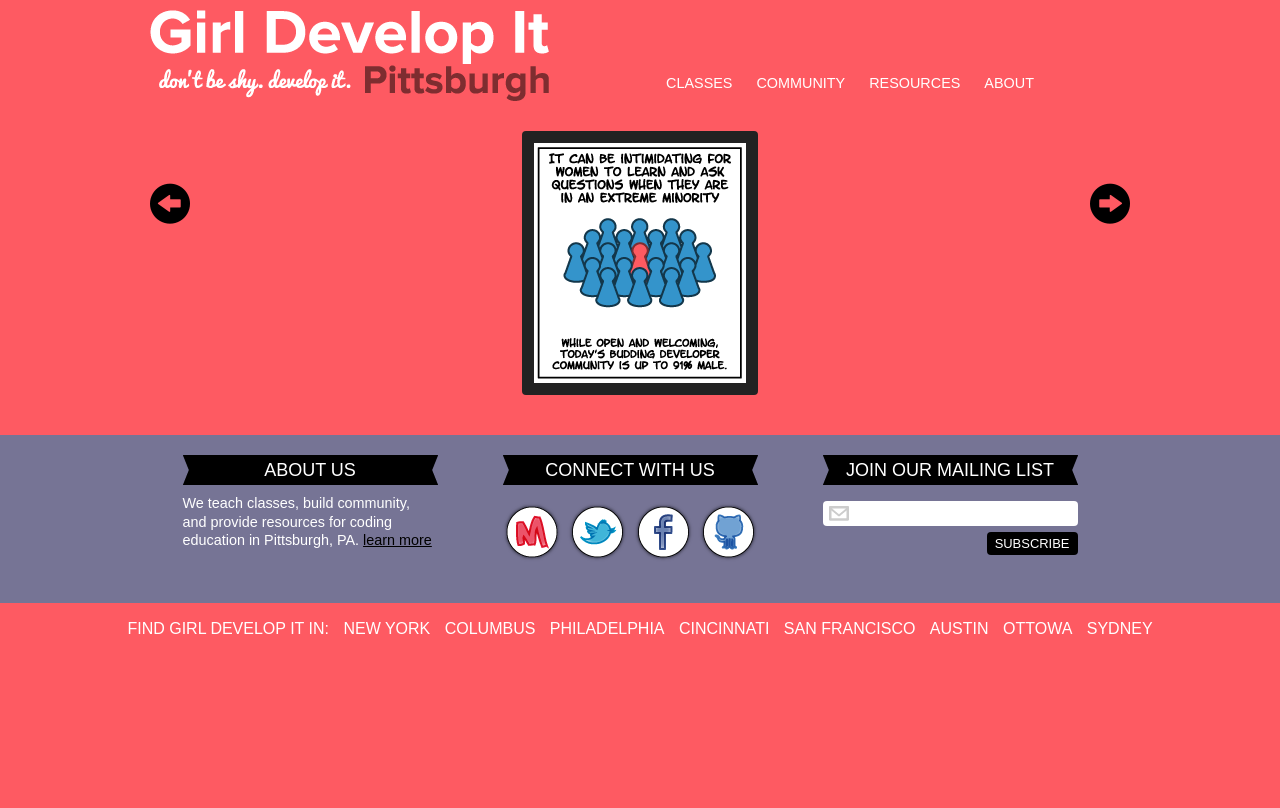
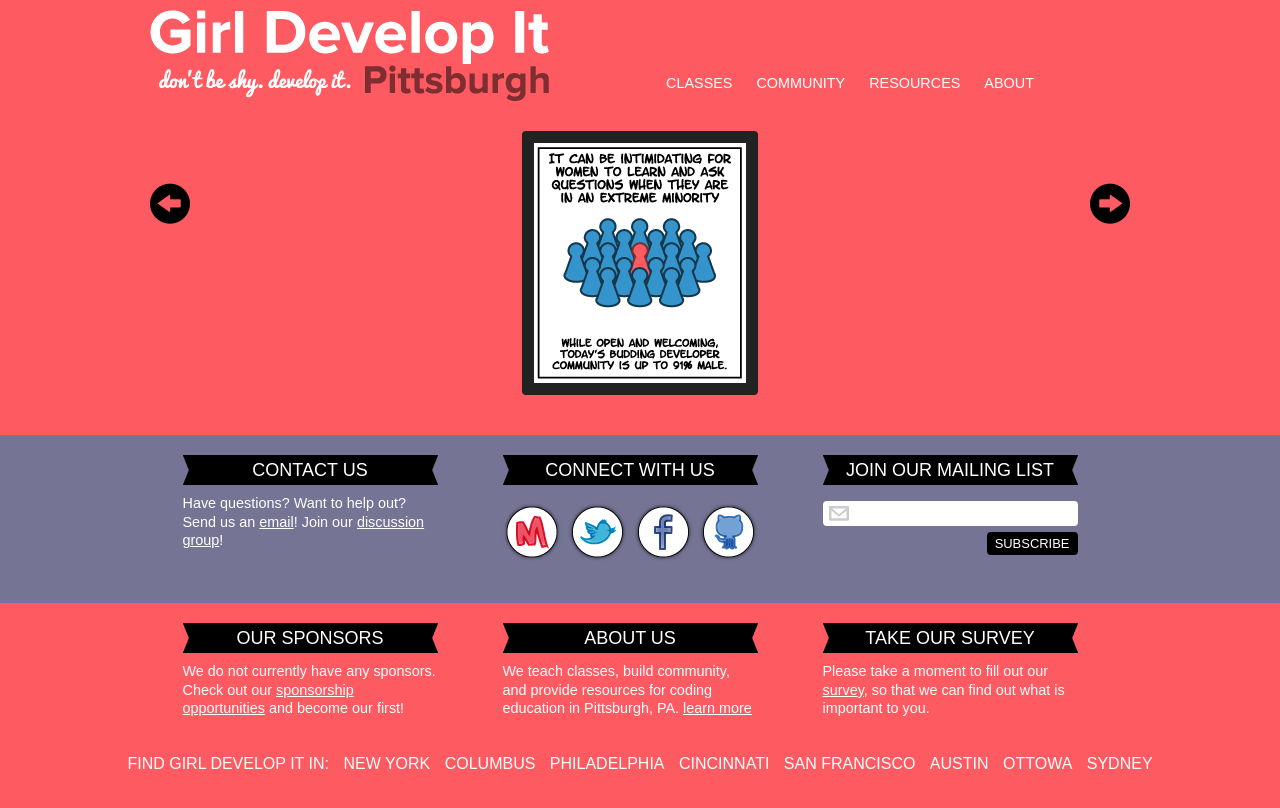
Before and after one commit to gdipgh/girldevelopitpgh.com, a Jekyll site: the page built from index.html, in a window 1280 px wide. Shown: the top 808 px of the page. Built offline with Jekyll 4.4.1, drawn with Linux system fonts in a browser that asks for light colours.

Commit message:
Add additional footer on home page

```diff
--- a/_includes/footer.html
+++ b/_includes/footer.html
@@ -1,8 +1,8 @@
-<div id="footer-section">
+<div class="footer-section primary">
   <div class="container">
-    <div class="about">
-      <h4>About Us</h4>
-      <p>We teach classes, build community, and provide resources for coding education in Pittsburgh, PA. <a href="{{site.baseurl}}/about">learn more</a></p>
+    <div class="contact">
+      <h4>Contact Us</h4>
+      <p>Have questions? Want to help out? Send us an <a href="mailto:hello@girldevelopitpgh.com">email</a>! Join our <a href="https://groups.google.com/forum/?fromgroups#!forum/girl-develop-it-pittsburgh">discussion group</a>!</p>
     </div>
 
     <div class="social">
@@ -37,6 +37,28 @@
     </div>
   </div>
 </div>
+
+{% if page.title == 'Home' %}
+<div class="footer-section">
+  <div class="container">
+    <div class="sponsors">
+      <h4>Our Sponsors</h4>
+      <p>We do not currently have any sponsors. Check out our
+  <a href="sponsors.html">sponsorship opportunities</a> and become our first!</p>
+    </div>
+
+    <div class="about">
+      <h4>About Us</h4>
+      <p>We teach classes, build community, and provide resources for coding education in Pittsburgh, PA. <a href="{{site.baseurl}}/about">learn more</a></p>
+    </div>
+
+    <div class="survey">
+      <h4>Take our survey</h4>
+      <p>Please take a moment to fill out our <a href="https://www.surveymonkey.com/s/Q26ZPMZ">survey</a>, so that we can find out what is important to you.</p>
+    </div>
+  </div>
+</div>
+{% endif %}
 
 <footer>
   <ul id="gdi-network">
--- a/stylesheets/screen.css
+++ b/stylesheets/screen.css
@@ -491,13 +491,16 @@
 }
 
 /* line 348, ../sass/screen.scss */
-#footer-section {
-  background-color: #767495;
+.footer-section {
   color: white;
   padding: 10px 0;
 }
-/* line 353, ../sass/screen.scss */
-#footer-section h4 {
+/* line 350, ../sass/screen.scss */
+.footer-section.primary {
+  background-color: #767495;
+}
+/* line 357, ../sass/screen.scss */
+.footer-section h4 {
   background: url('../images/ribbon.png?1342926793') no-repeat 50% 50%;
   border: none;
   color: white;
@@ -509,85 +512,85 @@
   text-align: center;
   text-transform: uppercase;
 }
-/* line 357, ../sass/screen.scss */
-#footer-section p, #footer-section form {
+/* line 361, ../sass/screen.scss */
+.footer-section p, .footer-section form {
   width: 255px;
   margin: 0 auto;
   font-size: 90%;
 }
-/* line 363, ../sass/screen.scss */
-#footer-section a {
-  color: black;
+/* line 367, ../sass/screen.scss */
+.footer-section a {
+  color: white;
   text-decoration: underline;
 }
-/* line 367, ../sass/screen.scss */
-#footer-section a:hover {
-  color: white;
+/* line 371, ../sass/screen.scss */
+.footer-section a:hover {
+  color: black;
 }
-/* line 372, ../sass/screen.scss */
-#footer-section .about {
+/* line 376, ../sass/screen.scss */
+.footer-section .social, .footer-section .mailing-list, .footer-section .contact {
   display: inline;
   float: left;
   width: 300px;
   margin: 0 10px;
 }
 @media only screen and (min-width: 960px) {
-  /* line 372, ../sass/screen.scss */
-  #footer-section .about {
+  /* line 376, ../sass/screen.scss */
+  .footer-section .social, .footer-section .mailing-list, .footer-section .contact {
     margin: 10px;
   }
 }
 @media only screen and (max-width: 959px) {
-  /* line 372, ../sass/screen.scss */
-  #footer-section .about {
+  /* line 376, ../sass/screen.scss */
+  .footer-section .social, .footer-section .mailing-list, .footer-section .contact {
     margin: 10px auto 20px auto;
   }
 }
 @media only screen and (max-width: 599px) {
-  /* line 372, ../sass/screen.scss */
-  #footer-section .about {
+  /* line 376, ../sass/screen.scss */
+  .footer-section .social, .footer-section .mailing-list, .footer-section .contact {
     display: block;
     float: none;
     width: 100%;
   }
 }
-/* line 377, ../sass/screen.scss */
-#footer-section .social {
+/* line 381, ../sass/screen.scss */
+.footer-section .about, .footer-section .sponsors, .footer-section .survey {
   display: inline;
   float: left;
   width: 300px;
   margin: 0 10px;
 }
 @media only screen and (min-width: 960px) {
-  /* line 377, ../sass/screen.scss */
-  #footer-section .social {
+  /* line 381, ../sass/screen.scss */
+  .footer-section .about, .footer-section .sponsors, .footer-section .survey {
     margin: 10px;
   }
 }
 @media only screen and (max-width: 959px) {
-  /* line 377, ../sass/screen.scss */
-  #footer-section .social {
+  /* line 381, ../sass/screen.scss */
+  .footer-section .about, .footer-section .sponsors, .footer-section .survey {
     margin: 10px auto 20px auto;
   }
 }
 @media only screen and (max-width: 599px) {
-  /* line 377, ../sass/screen.scss */
-  #footer-section .social {
+  /* line 381, ../sass/screen.scss */
+  .footer-section .about, .footer-section .sponsors, .footer-section .survey {
     display: block;
     float: none;
     width: 100%;
   }
 }
-/* line 381, ../sass/screen.scss */
-#footer-section .social div {
+/* line 387, ../sass/screen.scss */
+.footer-section .social div {
   margin: 0 10px;
 }
-/* line 385, ../sass/screen.scss */
-#footer-section .social ul {
+/* line 391, ../sass/screen.scss */
+.footer-section .social ul {
   text-align: center;
 }
-/* line 388, ../sass/screen.scss */
-#footer-section .social ul li {
+/* line 394, ../sass/screen.scss */
+.footer-section .social ul li {
   display: -moz-inline-stack;
   display: inline-block;
   vertical-align: middle;
@@ -595,8 +598,8 @@
   zoom: 1;
   *display: inline;
 }
-/* line 393, ../sass/screen.scss */
-#footer-section .social ul li.facebook a {
+/* line 399, ../sass/screen.scss */
+.footer-section .social ul li.facebook a {
   text-indent: -119988px;
   overflow: hidden;
   text-align: left;
@@ -607,8 +610,8 @@
   height: 62px;
 }
 @media only screen and (-webkit-min-device-pixel-ratio: 1.5), only screen and (min-device-pixel-ratio: 1.5) {
-  /* line 393, ../sass/screen.scss */
-  #footer-section .social ul li.facebook a {
+  /* line 399, ../sass/screen.scss */
+  .footer-section .social ul li.facebook a {
     text-indent: -119988px;
     overflow: hidden;
     text-align: left;
@@ -620,8 +623,8 @@
     width: 61.5px;
   }
 }
-/* line 396, ../sass/screen.scss */
-#footer-section .social ul li.facebook a:hover {
+/* line 402, ../sass/screen.scss */
+.footer-section .social ul li.facebook a:hover {
   text-indent: -119988px;
   overflow: hidden;
   text-align: left;
@@ -632,8 +635,8 @@
   height: 62px;
 }
 @media only screen and (-webkit-min-device-pixel-ratio: 1.5), only screen and (min-device-pixel-ratio: 1.5) {
-  /* line 396, ../sass/screen.scss */
-  #footer-section .social ul li.facebook a:hover {
+  /* line 402, ../sass/screen.scss */
+  .footer-section .social ul li.facebook a:hover {
     text-indent: -119988px;
     overflow: hidden;
     text-align: left;
@@ -645,8 +648,8 @@
     width: 61.5px;
   }
 }
-/* line 393, ../sass/screen.scss */
-#footer-section .social ul li.meetup a {
+/* line 399, ../sass/screen.scss */
+.footer-section .social ul li.meetup a {
   text-indent: -119988px;
   overflow: hidden;
   text-align: left;
@@ -657,8 +660,8 @@
   height: 62px;
 }
 @media only screen and (-webkit-min-device-pixel-ratio: 1.5), only screen and (min-device-pixel-ratio: 1.5) {
-  /* line 393, ../sass/screen.scss */
-  #footer-section .social ul li.meetup a {
+  /* line 399, ../sass/screen.scss */
+  .footer-section .social ul li.meetup a {
     text-indent: -119988px;
     overflow: hidden;
     text-align: left;
@@ -670,8 +673,8 @@
     width: 61px;
   }
 }
-/* line 396, ../sass/screen.scss */
-#footer-section .social ul li.meetup a:hover {
+/* line 402, ../sass/screen.scss */
+.footer-section .social ul li.meetup a:hover {
   text-indent: -119988px;
   overflow: hidden;
   text-align: left;
@@ -682,8 +685,8 @@
   height: 62px;
 }
 @media only screen and (-webkit-min-device-pixel-ratio: 1.5), only screen and (min-device-pixel-ratio: 1.5) {
-  /* line 396, ../sass/screen.scss */
-  #footer-section .social ul li.meetup a:hover {
+  /* line 402, ../sass/screen.scss */
+  .footer-section .social ul li.meetup a:hover {
     text-indent: -119988px;
     overflow: hidden;
     text-align: left;
@@ -695,8 +698,8 @@
     width: 61px;
   }
 }
-/* line 393, ../sass/screen.scss */
-#footer-section .social ul li.twitter a {
+/* line 399, ../sass/screen.scss */
+.footer-section .social ul li.twitter a {
   text-indent: -119988px;
   overflow: hidden;
   text-align: left;
@@ -707,8 +710,8 @@
   height: 62px;
 }
 @media only screen and (-webkit-min-device-pixel-ratio: 1.5), only screen and (min-device-pixel-ratio: 1.5) {
-  /* line 393, ../sass/screen.scss */
-  #footer-section .social ul li.twitter a {
+  /* line 399, ../sass/screen.scss */
+  .footer-section .social ul li.twitter a {
     text-indent: -119988px;
     overflow: hidden;
     text-align: left;
@@ -720,8 +723,8 @@
     width: 61.5px;
   }
 }
-/* line 396, ../sass/screen.scss */
-#footer-section .social ul li.twitter a:hover {
+/* line 402, ../sass/screen.scss */
+.footer-section .social ul li.twitter a:hover {
   text-indent: -119988px;
   overflow: hidden;
   text-align: left;
@@ -732,8 +735,8 @@
   height: 62px;
 }
 @media only screen and (-webkit-min-device-pixel-ratio: 1.5), only screen and (min-device-pixel-ratio: 1.5) {
-  /* line 396, ../sass/screen.scss */
-  #footer-section .social ul li.twitter a:hover {
+  /* line 402, ../sass/screen.scss */
+  .footer-section .social ul li.twitter a:hover {
     text-indent: -119988px;
     overflow: hidden;
     text-align: left;
@@ -745,8 +748,8 @@
     width: 61.5px;
   }
 }
-/* line 393, ../sass/screen.scss */
-#footer-section .social ul li.github a {
+/* line 399, ../sass/screen.scss */
+.footer-section .social ul li.github a {
   text-indent: -119988px;
   overflow: hidden;
   text-align: left;
@@ -757,8 +760,8 @@
   height: 62px;
 }
 @media only screen and (-webkit-min-device-pixel-ratio: 1.5), only screen and (min-device-pixel-ratio: 1.5) {
-  /* line 393, ../sass/screen.scss */
-  #footer-section .social ul li.github a {
+  /* line 399, ../sass/screen.scss */
+  .footer-section .social ul li.github a {
     text-indent: -119988px;
     overflow: hidden;
     text-align: left;
@@ -770,8 +773,8 @@
     width: 61.5px;
   }
 }
-/* line 396, ../sass/screen.scss */
-#footer-section .social ul li.github a:hover {
+/* line 402, ../sass/screen.scss */
+.footer-section .social ul li.github a:hover {
   text-indent: -119988px;
   overflow: hidden;
   text-align: left;
@@ -782,8 +785,8 @@
   height: 62px;
 }
 @media only screen and (-webkit-min-device-pixel-ratio: 1.5), only screen and (min-device-pixel-ratio: 1.5) {
-  /* line 396, ../sass/screen.scss */
-  #footer-section .social ul li.github a:hover {
+  /* line 402, ../sass/screen.scss */
+  .footer-section .social ul li.github a:hover {
     text-indent: -119988px;
     overflow: hidden;
     text-align: left;
@@ -795,49 +798,25 @@
     width: 61.5px;
   }
 }
-/* line 403, ../sass/screen.scss */
-#footer-section .social ul li a {
+/* line 409, ../sass/screen.scss */
+.footer-section .social ul li a {
   display: block;
 }
-/* line 410, ../sass/screen.scss */
-#footer-section .mailing-list {
-  display: inline;
-  float: left;
-  width: 300px;
-  margin: 0 10px;
+/* line 416, ../sass/screen.scss */
+.footer-section .mailing-list {
   *zoom: 1;
 }
 /* line 27, ../sass/grid.scss */
-#footer-section .mailing-list:before, #footer-section .mailing-list:after {
+.footer-section .mailing-list:before, .footer-section .mailing-list:after {
   content: "";
   display: table;
 }
 /* line 31, ../sass/grid.scss */
-#footer-section .mailing-list:after {
+.footer-section .mailing-list:after {
   clear: both;
 }
-@media only screen and (min-width: 960px) {
-  /* line 410, ../sass/screen.scss */
-  #footer-section .mailing-list {
-    margin: 10px;
-  }
-}
-@media only screen and (max-width: 959px) {
-  /* line 410, ../sass/screen.scss */
-  #footer-section .mailing-list {
-    margin: 10px auto 20px auto;
-  }
-}
-@media only screen and (max-width: 599px) {
-  /* line 410, ../sass/screen.scss */
-  #footer-section .mailing-list {
-    display: block;
-    float: none;
-    width: 100%;
-  }
-}
-/* line 415, ../sass/screen.scss */
-#footer-section .mailing-list input.email {
+/* line 419, ../sass/screen.scss */
+.footer-section .mailing-list input.email {
   background: url('../images/email-icon.png?1342926793') 6px 50% white no-repeat;
   -webkit-border-radius: 4px;
   -moz-border-radius: 4px;
@@ -854,8 +833,8 @@
   padding: 2px 10px 2px 32px;
   width: 255px;
 }
-/* line 428, ../sass/screen.scss */
-#footer-section .mailing-list input.button {
+/* line 432, ../sass/screen.scss */
+.footer-section .mailing-list input.button {
   -webkit-border-radius: 4px;
   -moz-border-radius: 4px;
   -ms-border-radius: 4px;
@@ -872,12 +851,12 @@
   text-transform: uppercase;
 }
 
-/* line 443, ../sass/screen.scss */
+/* line 447, ../sass/screen.scss */
 #gdi-network {
   color: white;
   text-align: center;
 }
-/* line 447, ../sass/screen.scss */
+/* line 451, ../sass/screen.scss */
 #gdi-network li {
   display: -moz-inline-stack;
   display: inline-block;
@@ -888,19 +867,19 @@
   list-style: disc;
   text-transform: uppercase;
 }
-/* line 452, ../sass/screen.scss */
+/* line 456, ../sass/screen.scss */
 #gdi-network li a {
   color: white;
   text-decoration: none;
   margin-left: 10px;
 }
-/* line 457, ../sass/screen.scss */
+/* line 461, ../sass/screen.scss */
 #gdi-network li a:hover {
   color: #7e2d30;
   text-decoration: underline;
 }
 
-/* line 466, ../sass/screen.scss */
+/* line 470, ../sass/screen.scss */
 #comic-left, #comic-right {
   cursor: pointer;
   display: block;
@@ -911,17 +890,17 @@
   margin-top: 20px;
 }
 
-/* line 476, ../sass/screen.scss */
+/* line 480, ../sass/screen.scss */
 #comic-left {
   float: left;
 }
 
-/* line 480, ../sass/screen.scss */
+/* line 484, ../sass/screen.scss */
 #comic-right {
   float: right;
 }
 
-/* line 484, ../sass/screen.scss */
+/* line 488, ../sass/screen.scss */
 #comic {
   color: white;
   display: block;
@@ -930,11 +909,11 @@
   height: 471px;
 }
 
-/* line 506, ../sass/screen.scss */
+/* line 510, ../sass/screen.scss */
 .home #main {
   background-color: #fe5a62;
 }
-/* line 509, ../sass/screen.scss */
+/* line 513, ../sass/screen.scss */
 .home #main .container {
   padding: 0;
 }
```
Also changed, not shown: sass/screen.scss (+14 -10 lines).
